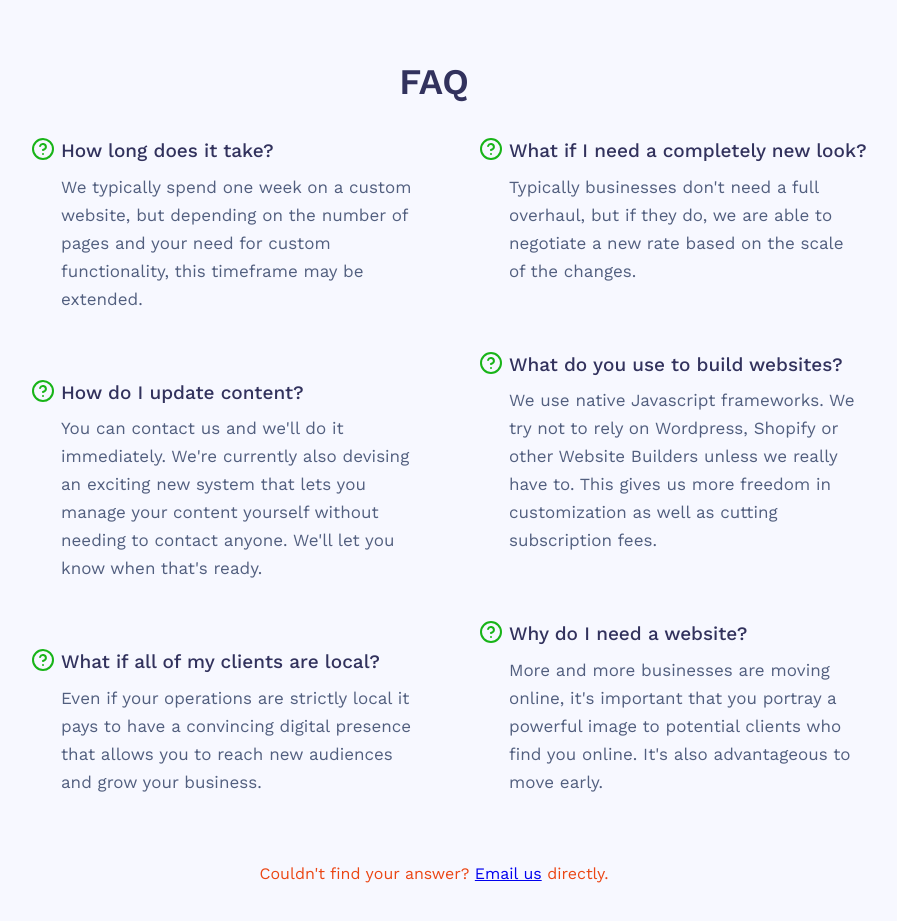
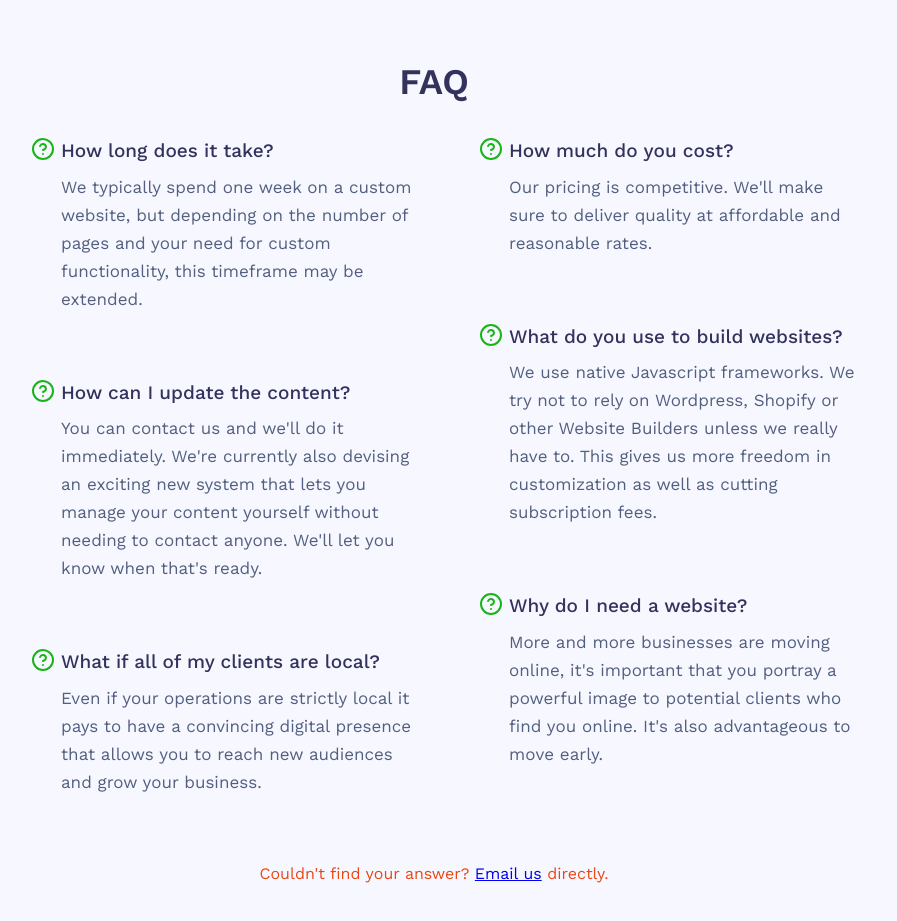
Before and after one commit to gieoon/webbi.co.nz-3, a React (Create React App) app: page / in a window 1280 px wide. Shown: the part 4280-5201 px from the top of the page, without its empty margins (206-1103 px from the left). Built offline with nearby package versions, Linux system fonts and the light colour scheme.

Commit message:
udpated for competitive pricing

```diff
--- a/src/components/FAQ.js
+++ b/src/components/FAQ.js
@@ -14,7 +14,7 @@ export default function FAQ({
                             a="We typically spend one week on a custom website, but depending on the number of pages and your need for custom functionality, this timeframe may be extended."
                         />
                         <FAQObj
-                            q="How do I update content?"
+                            q="How can I update the content?"
                             a="You can contact us and we'll do it immediately. We're currently also devising an exciting new system that lets you manage your content yourself without needing to contact anyone. We'll let you know when that's ready."
                         />
                         <FAQObj
@@ -23,9 +23,13 @@ export default function FAQ({
                          />
                     </div>
                     <div className="col">
-                        <FAQObj
+                        {/* <FAQObj
                             q="What if I need a completely new look?"
                             a="Typically businesses don't need a full overhaul, but if they do, we are able to negotiate a new rate based on the scale of the changes."
+                        /> */}
+                        <FAQObj
+                            q="How much do you cost?"
+                            a="Our pricing is competitive. We'll make sure to deliver quality at affordable and reasonable rates."
                         />
                         <FAQObj
                             q="What do you use to build websites?"
```
